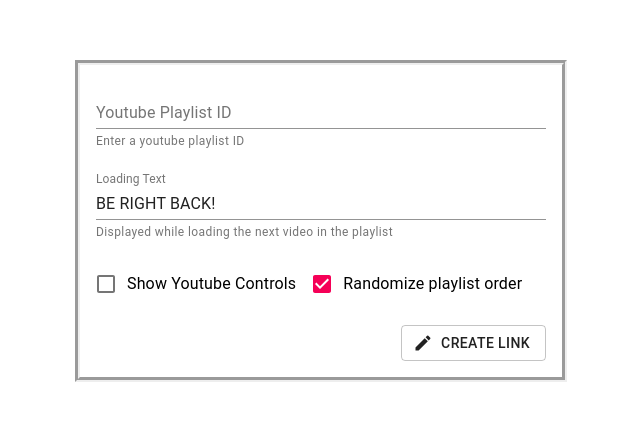
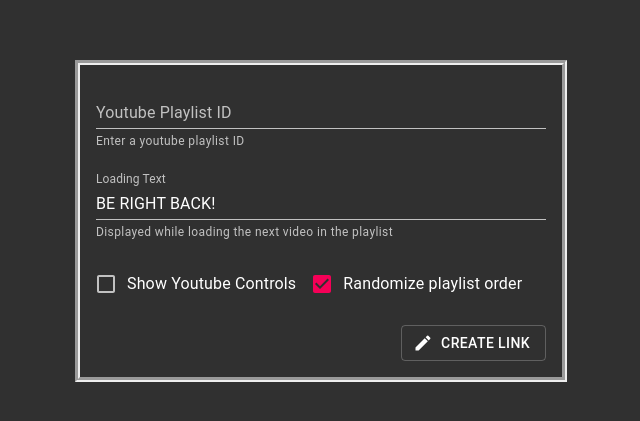
Before and after one commit to Genide/youtube-playlist-brb, a React (Create React App) app: page /config in a window 1280 px wide. Shown: the part 179-600 px from the top of the page, without its empty margins (319-959 px from the left). Built offline with nearby package versions, Linux system fonts and the light colour scheme; no server answers.

Commit message:
Introduce dark theme

```diff
--- a/src/App.tsx
+++ b/src/App.tsx
@@ -1,4 +1,5 @@
 import React, { ReactElement } from 'react'
+import { createMuiTheme, ThemeProvider } from '@material-ui/core/styles';
 import './App.css';
 import Config from './Components/Config';
 import { BrowserRouter, Redirect, Route, Switch } from 'react-router-dom';
@@ -13,7 +14,14 @@
 
 // eslint-disable-next-line no-empty-pattern
 export default function App({ }: Props): ReactElement {
+    const darkTheme = createMuiTheme({
+        palette: {
+            type: 'dark'
+        }
+    });
+
     return (
+        <ThemeProvider theme={darkTheme}>
             <BrowserRouter basename={process.env.PUBLIC_URL}>
                 <Switch>
                     <Route path='/brb' render={(props) => (<BRB YoutubeApiKey={REACT_APP_YT_API_KEY} {...props}/>)} />
@@ -28,5 +36,6 @@
                     </Route>
                 </Switch>
             </BrowserRouter>
+        </ThemeProvider>
     )
 }
--- a/src/Components/Config.tsx
+++ b/src/Components/Config.tsx
@@ -1,7 +1,7 @@
 import React, { useState } from 'react'
 import { Formik } from 'formik';
 import { IPlaylist } from '../Interfaces/YTInterfaces'
-import { Button, Checkbox, FormControlLabel, TextField, Dialog, DialogTitle, DialogContent } from '@material-ui/core';
+import { Button, Checkbox, FormControlLabel, TextField, Dialog, DialogTitle, DialogContent, Box, useTheme } from '@material-ui/core';
 import YoutubePlaylistSnippet from './YoutubePlaylistSnippet';
 import { GetPlaylistObject } from '../Utilities/Utilities';
 import { useHistory } from 'react-router-dom';
@@ -20,6 +20,7 @@
     const [currentPlaylist, setcurrentPlaylist] = useState({} as IPlaylist);
     const [isDialogOpen, setisDialogOpen] = useState(false);
     const [queryString, setqueryString] = useState('');
+    const theme = useTheme();
 
     const history = useHistory();
 
@@ -34,19 +35,26 @@
         flexDirection: 'row',
         justifyContent: 'center',
         alignItems: 'center',
-        height: '100%'
+        height: '100%',
+        backgroundColor: theme.palette.background.default
+    }
+
+    let checkboxFormStyle: React.CSSProperties = {
+        backgroundColor: theme.palette.background.default,
+        color: theme.palette.text.primary
     }
 
     return (
-        <div style={{ ...center }}>
-            <div style={{width: '30%'}}>
+        <Box style={{...center}} >
+
+            <Box style={{width: '30%'}}>
                 <Dialog
                     open={isDialogOpen}
                     onClose={() => setisDialogOpen(false)}
                 >
                     <DialogTitle>Link has been created</DialogTitle>
                     <DialogContent>
-                        <div>The link has been copied to your clipboard. Click the button below to go to your new BRB page.</div>
+                        <Box>The link has been copied to your clipboard. Click the button below to go to your new BRB page.</Box>
                         <br />
                         <Button
                             variant='outlined'
@@ -58,7 +66,7 @@
                         </Button>
                     </DialogContent>
                 </Dialog>
-            </div>
+            </Box>
             <Formik
                 initialValues={{
                     youtubeListId: '',
@@ -127,6 +135,7 @@
                             <br />
                             <FormControlLabel
                                 label="Show Youtube Controls"
+                                style={{ ...checkboxFormStyle }}
                                 control={<Checkbox
                                     checked={formik.values.showYTControls}
                                     onChange={formik.handleChange}
@@ -137,6 +146,7 @@
                             />
                             <FormControlLabel
                                 label="Randomize playlist order"
+                                style={{ ...checkboxFormStyle }}
                                 control={<Checkbox
                                     checked={formik.values.randomizeOrder}
                                     onChange={formik.handleChange}
@@ -162,6 +172,6 @@
                 }}
             </Formik>
             <YoutubePlaylistSnippet playlist={currentPlaylist} style={{width: '30%'}} />
-        </div>
+        </Box>
     )
 }
--- a/src/Components/YoutubePlaylistSnippet.tsx
+++ b/src/Components/YoutubePlaylistSnippet.tsx
@@ -1,5 +1,7 @@
+import { Box, useTheme } from '@material-ui/core';
 import React from 'react'
 import { IPlaylist } from '../Interfaces/YTInterfaces'
+
 
 interface Props {
     playlist?: IPlaylist,
@@ -7,15 +9,16 @@
 }
 
 export default function YoutubePlaylistSnippet({playlist, style}: Props) {
+    const theme = useTheme();
     if (!playlist) return <div style={{...style}}/>;
     if (!playlist.snippet) return <div style={{...style}}/>;
 
     return (
-        <div style={{...style, display: "flex",}}>
-            <div>
+        <Box style={{...style, display: "flex", color: theme.palette.text.primary}}>
+            <Box>
                 <img src={playlist.snippet.thumbnails.default.url} alt='thumbnail'/>
-            </div>
-            <div style={{paddingLeft: '1em'}}>
+            </Box>
+            <Box style={{paddingLeft: '1em'}}>
                 <table>
                     <tbody>
                         <tr>
@@ -32,7 +35,7 @@
                         </tr>
                     </tbody>
                 </table>
-            </div>
-        </div>
+            </Box>
+        </Box>
     );
 }
```
Lines whose indentation alone changed are shown as unchanged.
